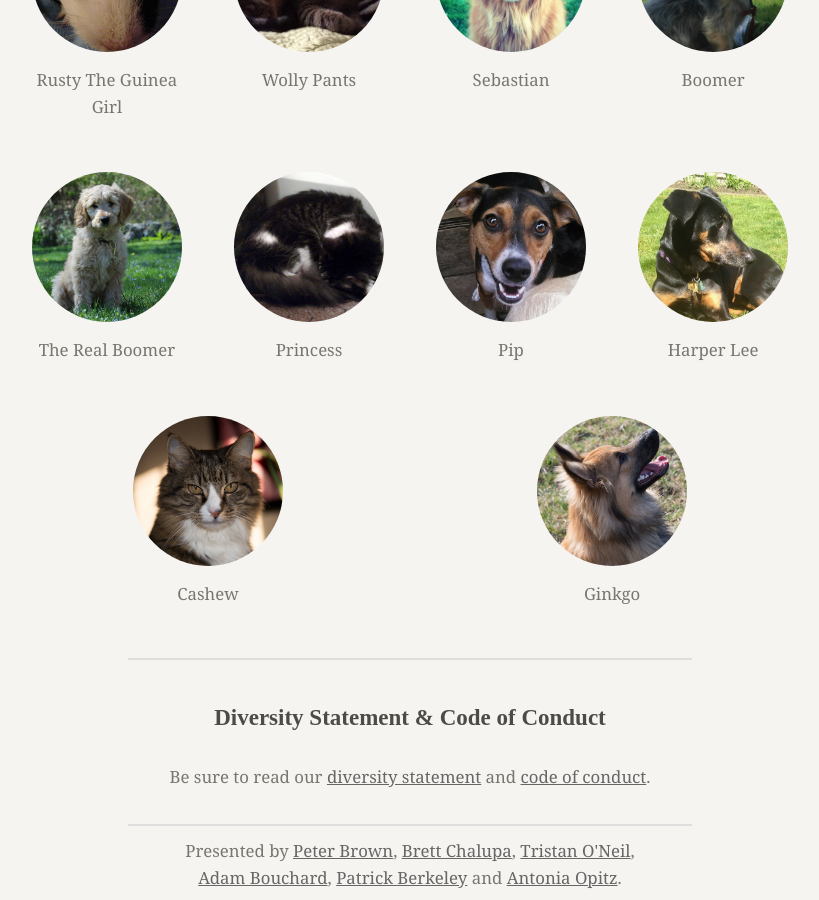
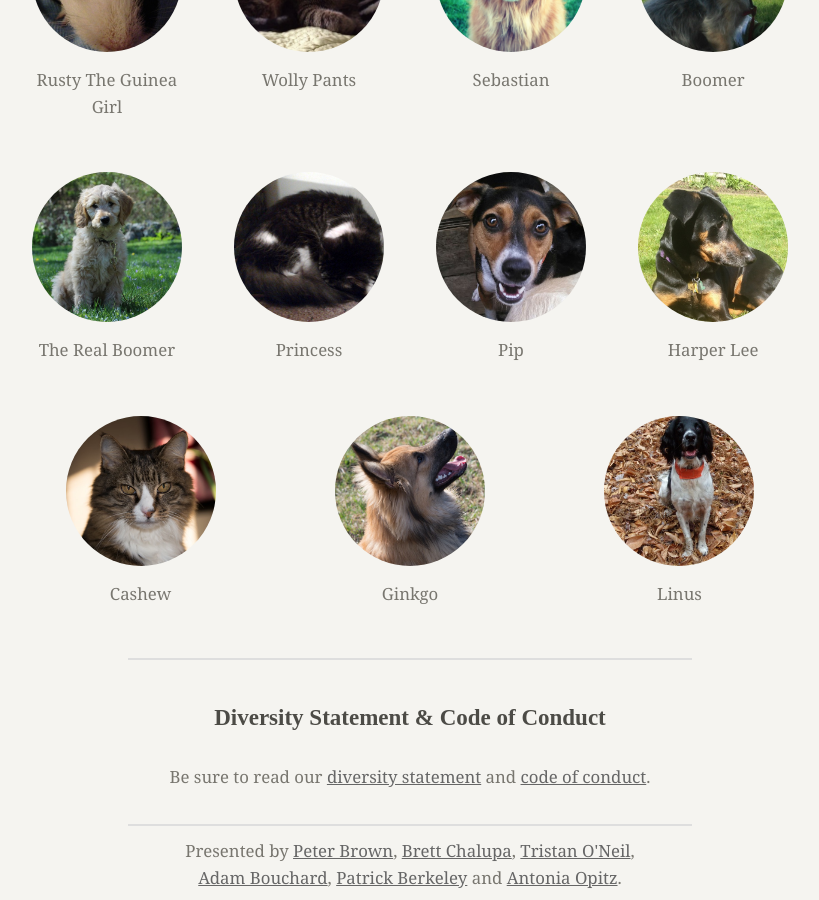
Before and after one commit to burlingtonruby/buruco2013, a Jekyll site: the page built from cat.html, in a window 1280 px wide and 900 px high, scrolled down 1773 px. Shown: the whole window, without its empty margins (230-1049 px from the left). Built offline with Jekyll 4.4.1, drawn with Linux system fonts in a browser that asks for light colours; nearby versions of some CDN libraries.

Commit message:
Adding Linus the sponsor

```diff
--- a/cat.html
+++ b/cat.html
@@ -151,17 +151,23 @@ meta_keywords: burlington, ruby, conference, vermont, rails, ruby on rails, cats
           </div>
         </div>
         <div class="row">
-          <div class="six columns supporter">
+          <div class="four columns supporter">
             <div class="supporter-frame"><a href="http://www.cerebris.com/"
                 title="Cashew" target="_blank"><img src="images/cats/cashew.jpg"
                 alt="Cashew"></a></div>
             <p>Cashew</p>
           </div>
-          <div class="six columns supporter">
+          <div class="four columns supporter">
             <div class="supporter-frame"><a href="http://www.cerebris.com/"
                 title="Ginkgo" target="_blank"><img src="images/cats/ginkgo.jpg"
               alt="Ginkgo"></a></div>
             <p>Ginkgo</p>
+          </div>
+          <div class="four columns supporter">
+            <div class="supporter-frame"><a href="cat.html"
+                title="Linus" target="_blank"><img src="images/cats/linus.jpg"
+              alt="Linus"></a></div>
+            <p>Linus</p>
           </div>
         </div>
       </div>
```
Also changed, not shown: sponsors.html (+8 -2 lines), images/cats/linus.jpg (added).
